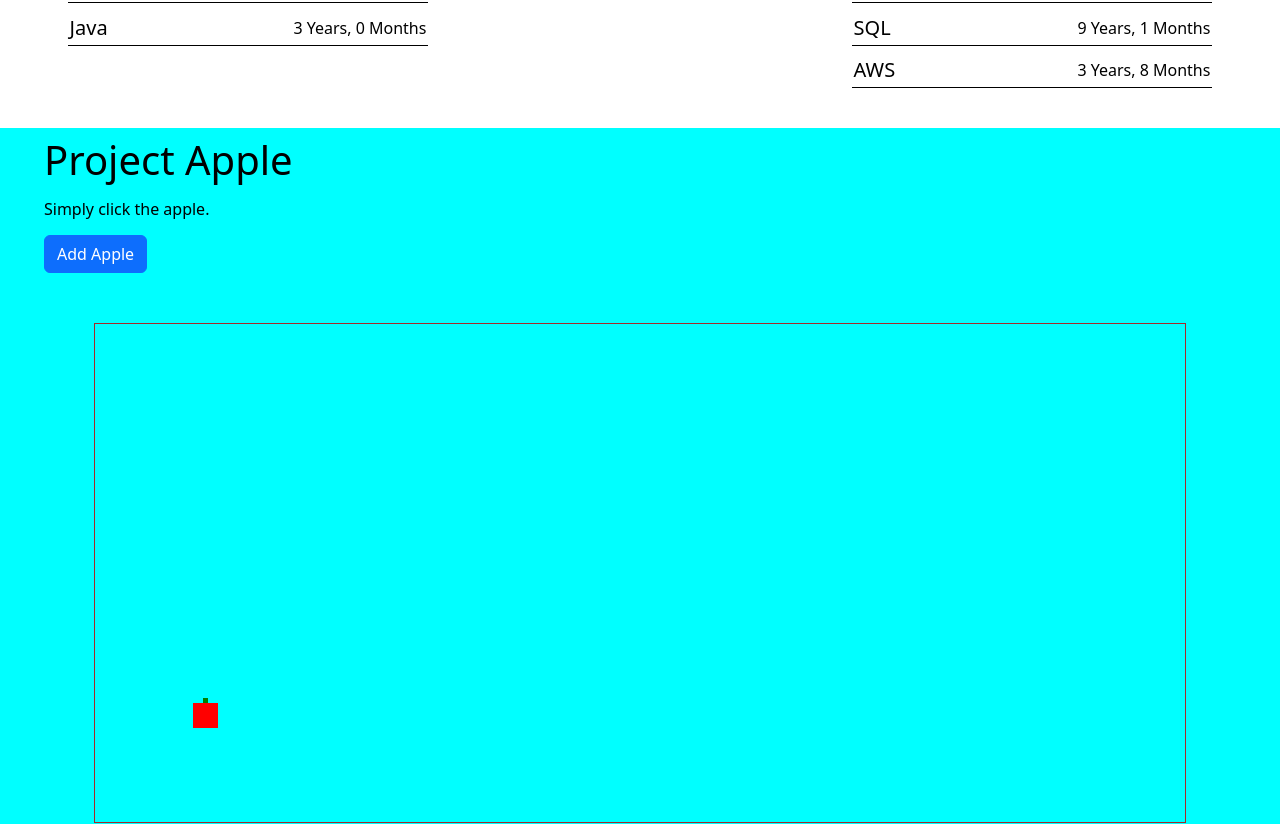
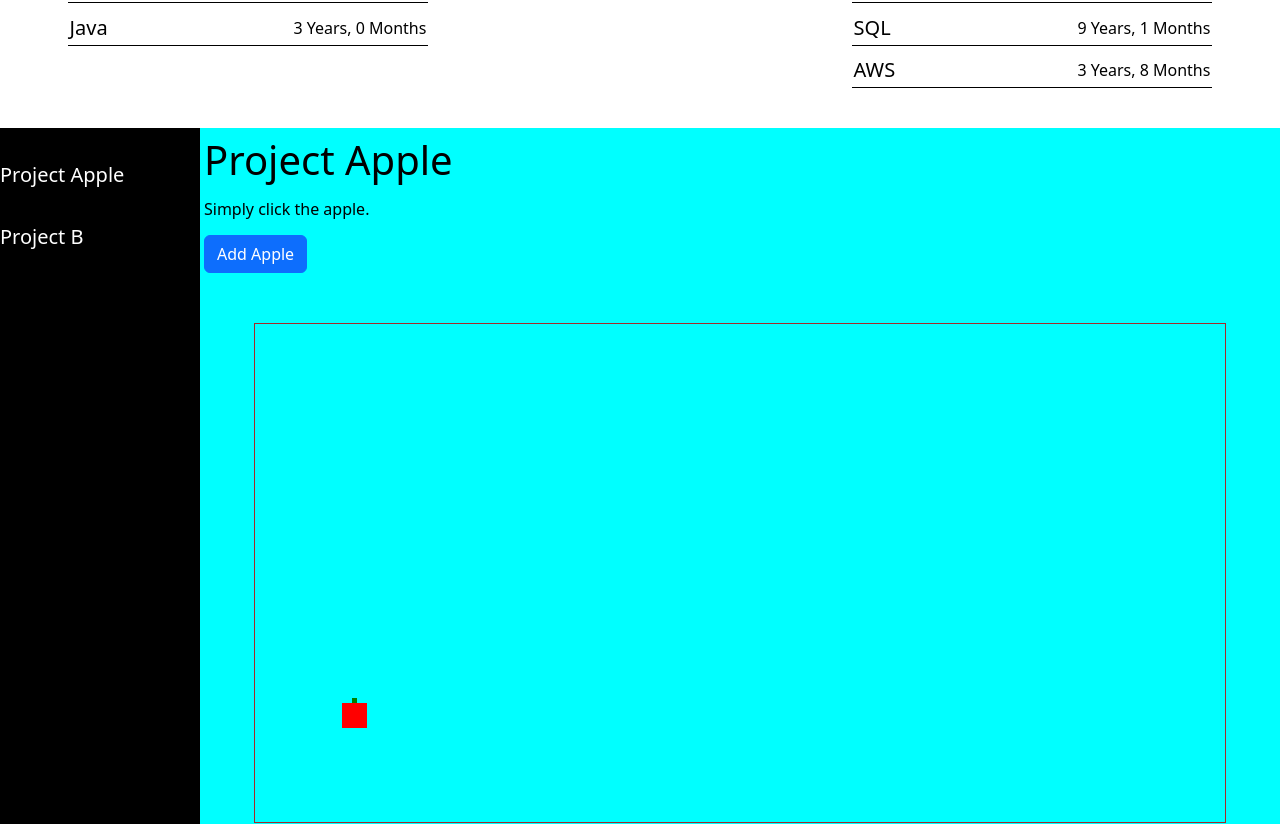
Before and after one commit to michael-svajhart/resume_fe, a React (Vite) app: page / in a window 1280 px wide. Shown: the part 4800-5624 px from the top of the page. Built offline with nearby package versions, Linux system fonts and the light colour scheme.

Commit message:
adding project apple, and project container, project container nav

```diff
--- a/src/App.css
+++ b/src/App.css
@@ -285,6 +285,56 @@ footer a{
     margin: 0 0 1rem;
 }
 
+
+/*Project Nav*/
+#projects{
+    display:flex;
+    flex-direction: row;
+    width:100%;
+    position: relative;
+    background:black;
+}
+#projects aside{
+    width:200px;
+    background:black;
+    color:white;
+    position: static;
+    padding: 1rem 0;
+    display: flex;
+    flex-direction: column;
+}
+
+#projects.sticky aside{
+    position: fixed;
+    top: 0;
+    left:0;
+    z-index: 0;
+}
+
+#projects .projects_container{
+    margin:0 0 0 0;
+    width:calc(100% - 200px);
+}
+
+#projects.sticky .projects_container{
+    margin:0 0 0 200px;
+    width:calc(100% - 200px);
+}
+
+aside a {
+    padding: 1rem 0;
+    font-size: 1.25rem;
+    text-decoration: none;
+    color: #fff;
+    width:200px !important;
+}
+
+aside a:hover {
+    color: #000;
+    background-color: #fff;
+}
+
+/* Project Apple*/
 .fence{
     margin: 50px;
     border: 1px solid brown;
@@ -315,3 +365,7 @@ footer a{
     margin:0 auto;
     background-color:red
 }
+
+#projectapi{
+    height:100vh
+}
--- a/src/App.tsx
+++ b/src/App.tsx
@@ -1,20 +1,25 @@
 import 'bootstrap/dist/css/bootstrap.min.css';
 import './App.css'
-import { useEffect, useState } from 'react';
+import { useEffect, useState, useRef } from 'react';
 import Padder from './layout/Padder';
 import Splash from "./sections/Splash";
 import Header from './layout/Header';
 import Footer from './layout/Footer';
+import ProjectNav from './layout/ProjectNav';
 import Education from "./sections/Education";
 import Experience from "./sections/Experience";
 import Skills from "./sections/Skills";
 import ProjectApple from "./sections/ProjectApple";
+import ProjectAPI from './sections/ProjectAPI';
 //import Contact from "../components/resume/Contact";
 
 
 
 function App() {
   const [headerHeight, setHeaderHeight] = useState<number>(0)
+
+  const stickyRef = useRef<HTMLDivElement | null>(null);
+  const [isSticky, setIsSticky] = useState<boolean>(false)
 
 
  useEffect(() => {
@@ -27,7 +32,22 @@ function App() {
     }
 
     measureHeader();
+
+    const handleScroll = () => {
+        if (!stickyRef.current) return;
+        const offsetTop = stickyRef.current.getBoundingClientRect().top;
+        setIsSticky(offsetTop <= 0);
+    };
+
+    window.addEventListener('scroll', handleScroll);
+    return () => window.removeEventListener('scroll', handleScroll);
   }, []);
+
+
+    useEffect(()=>{
+
+
+    }, [])
 
   return (
     <>
@@ -39,12 +59,16 @@ function App() {
             <Experience/>
             <Skills/>
         </div>
-        <div id="projects">
+        <div id="projects" ref={stickyRef} className={isSticky ? "sticky" : ""}>
+          <ProjectNav/>
+          <div className="projects_container">
             <ProjectApple/>
+            <ProjectAPI/>
+          </div>
         </div>
       </main>
       <Footer/>
-       <Padder height={headerHeight}/>
+      <Padder height={headerHeight}/>
     </>
   )
 }
--- /dev/null
+++ b/src/layout/ProjectNav.tsx
@@ -0,0 +1,11 @@
+
+const ProjectNav: React.FC = () => {
+    return(
+        <aside>
+            <a href="/#projectapple" className="Nav-Link">Project Apple</a>
+            <a href="/#projectb" className="Nav-Link">Project B</a>
+        </aside>
+    );
+}
+
+export default ProjectNav;
--- /dev/null
+++ b/src/sections/ProjectAPI.tsx
@@ -0,0 +1,19 @@
+import React from "react"
+
+const ProjectAPI: React.FC = () => {
+
+    return (
+        <>
+            <section className="section" id="projectb">
+                <div className="container">
+                    <h1 className="title">Project B</h1>
+                    <span>coming soon</span>
+                </div>
+            </section>
+
+        </>
+    )
+};
+
+
+export default ProjectAPI;
--- a/src/sections/ProjectApple.tsx
+++ b/src/sections/ProjectApple.tsx
@@ -8,7 +8,7 @@ const ProjectApple: React.FC = () => {
 
     return (
         <>
-            <section className="section">
+            <section className="section" id="projectapple">
                 <div className="container">
                     <h1 className="title">Project Apple</h1>
                     <h6 className="description">Simply click the apple.</h6>
```
Also changed, not shown: 1 other file (tests, documents, lock files or other folders).
